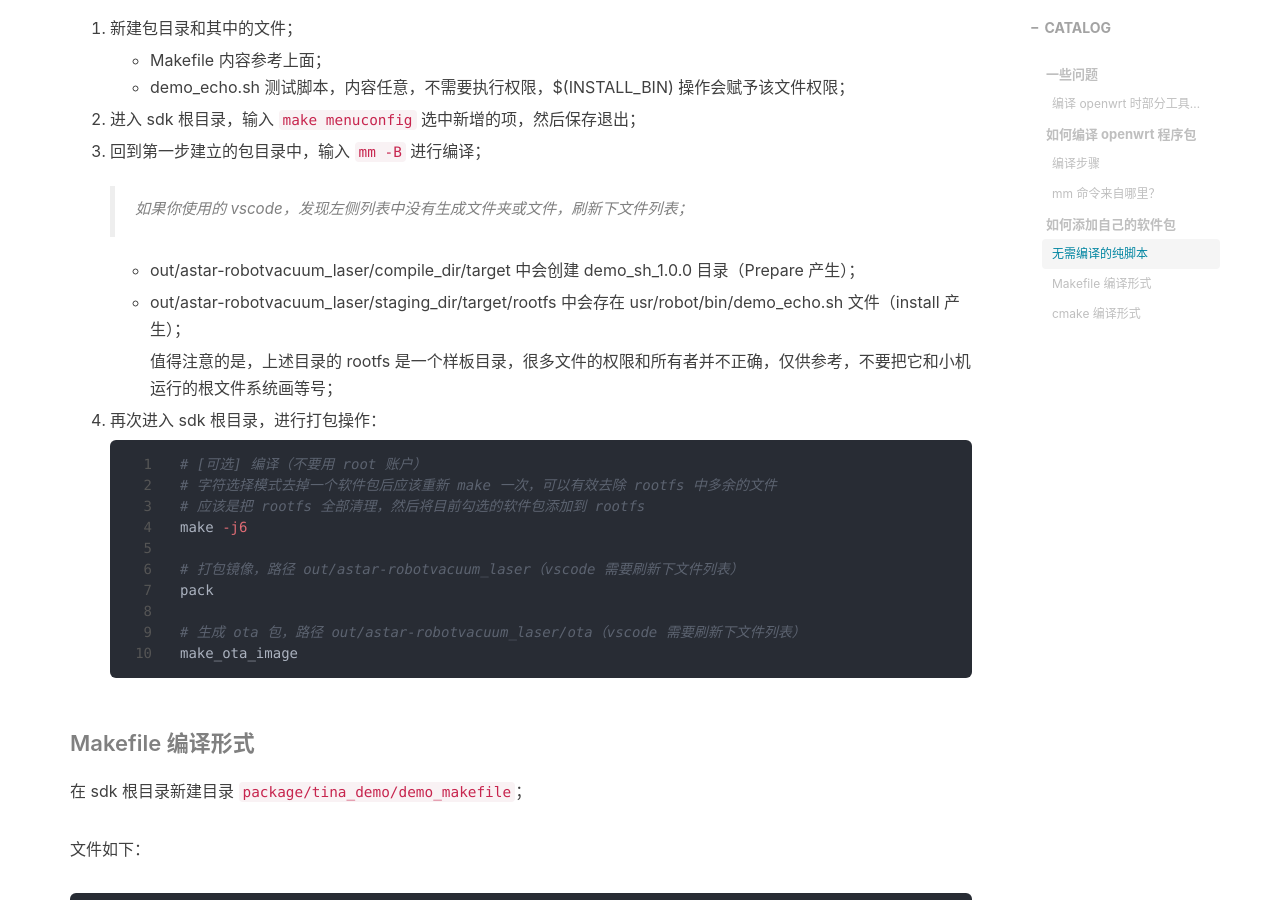
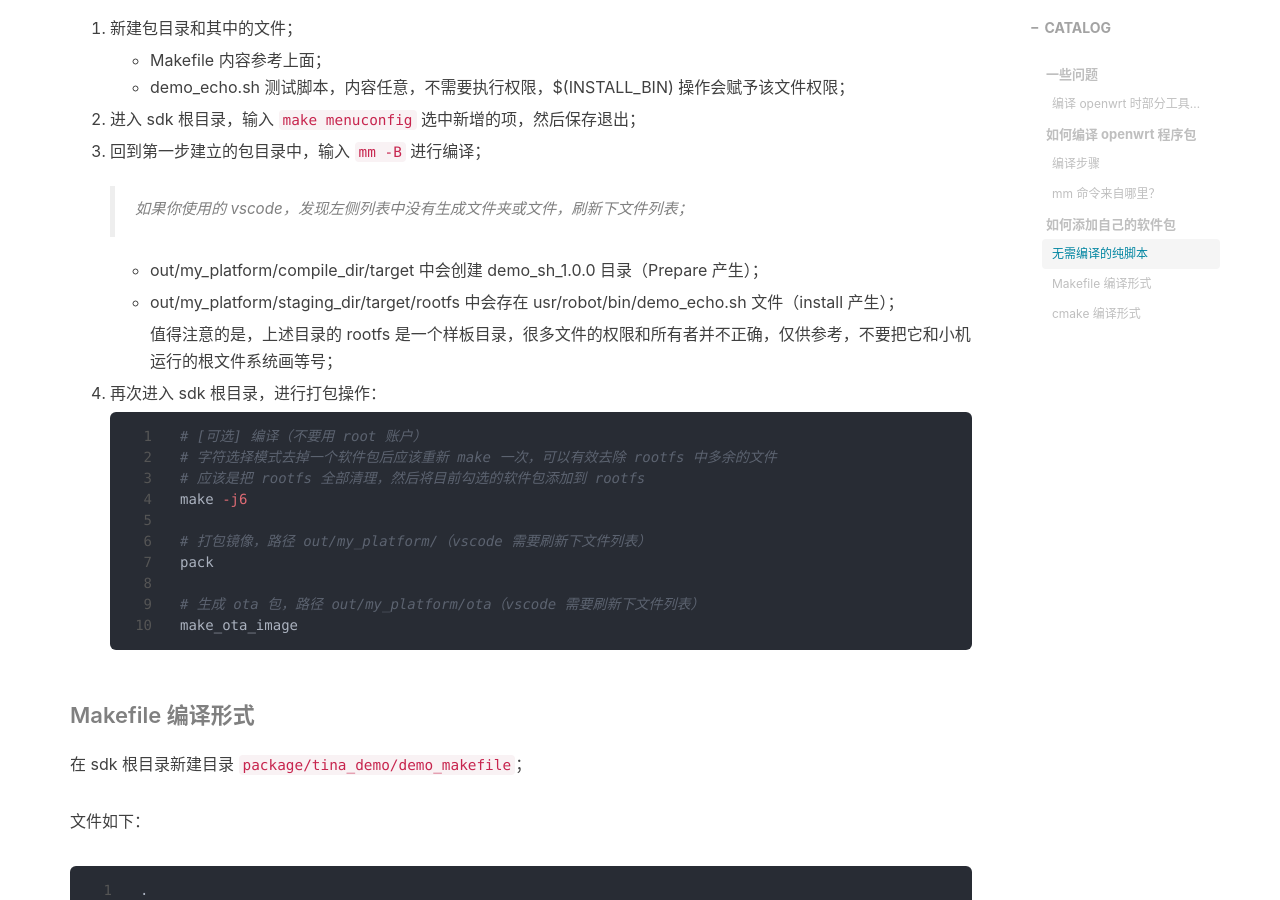
Before and after one commit to jvfan/bg, a Jekyll site: the page built from _posts/2021-04-24-熟悉-openwrt-环境.md, in a window 1280 px wide and 900 px high, scrolled down 6638 px. Built offline with Jekyll 4.4.1, drawn with Linux system fonts in a browser that asks for light colours; nearby versions of some CDN libraries; comment, search, counter and statistics services are not loaded.

Commit message:
Update 2021-04-24-熟悉-openwrt-环境.md

````diff
--- a/_posts/2021-04-24-熟悉-openwrt-环境.md
+++ b/_posts/2021-04-24-熟悉-openwrt-环境.md
@@ -291,9 +291,9 @@ $(eval $(call BuildPackage,$(PKG_NAME)))
 
    > 如果你使用的 vscode，发现左侧列表中没有生成文件夹或文件，刷新下文件列表；
 
-   * out/astar-robotvacuum_laser/compile_dir/target 中会创建 demo_sh_1.0.0 目录（Prepare 产生）；
+   * out/my_platform/compile_dir/target 中会创建 demo_sh_1.0.0 目录（Prepare 产生）；
 
-   * out/astar-robotvacuum_laser/staging_dir/target/rootfs 中会存在 usr/robot/bin/demo_echo.sh 文件（install 产生）；
+   * out/my_platform/staging_dir/target/rootfs 中会存在 usr/robot/bin/demo_echo.sh 文件（install 产生）；
 
      值得注意的是，上述目录的 rootfs 是一个样板目录，很多文件的权限和所有者并不正确，仅供参考，不要把它和小机运行的根文件系统画等号；
 
@@ -305,10 +305,10 @@ $(eval $(call BuildPackage,$(PKG_NAME)))
    # 应该是把 rootfs 全部清理，然后将目前勾选的软件包添加到 rootfs
    make -j6
 
-   # 打包镜像，路径 out/astar-robotvacuum_laser（vscode 需要刷新下文件列表）
+   # 打包镜像，路径 out/my_platform/（vscode 需要刷新下文件列表）
    pack
 
-   # 生成 ota 包，路径 out/astar-robotvacuum_laser/ota（vscode 需要刷新下文件列表）
+   # 生成 ota 包，路径 out/my_platform/ota（vscode 需要刷新下文件列表）
    make_ota_image
    ```
 
````
